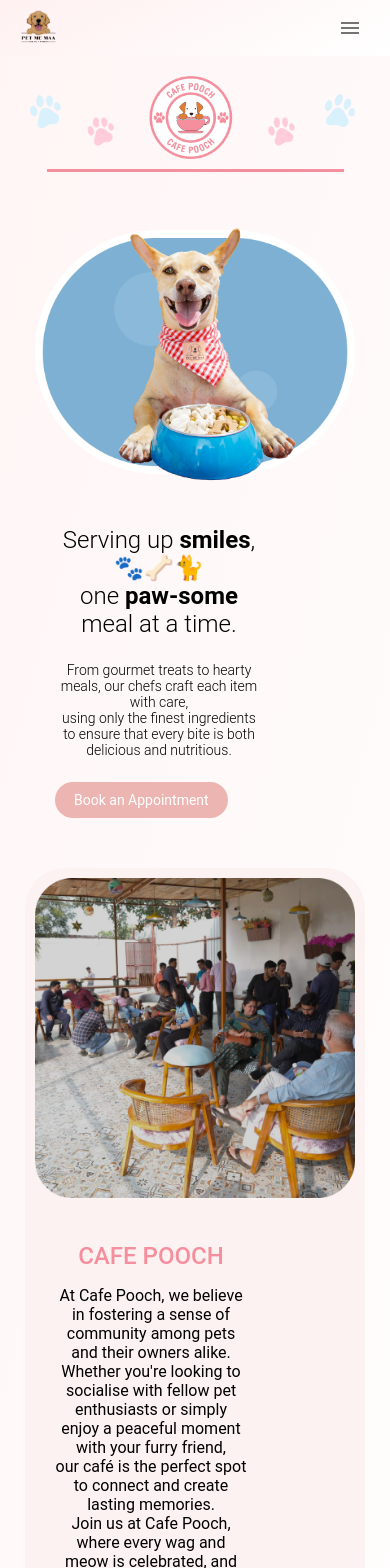
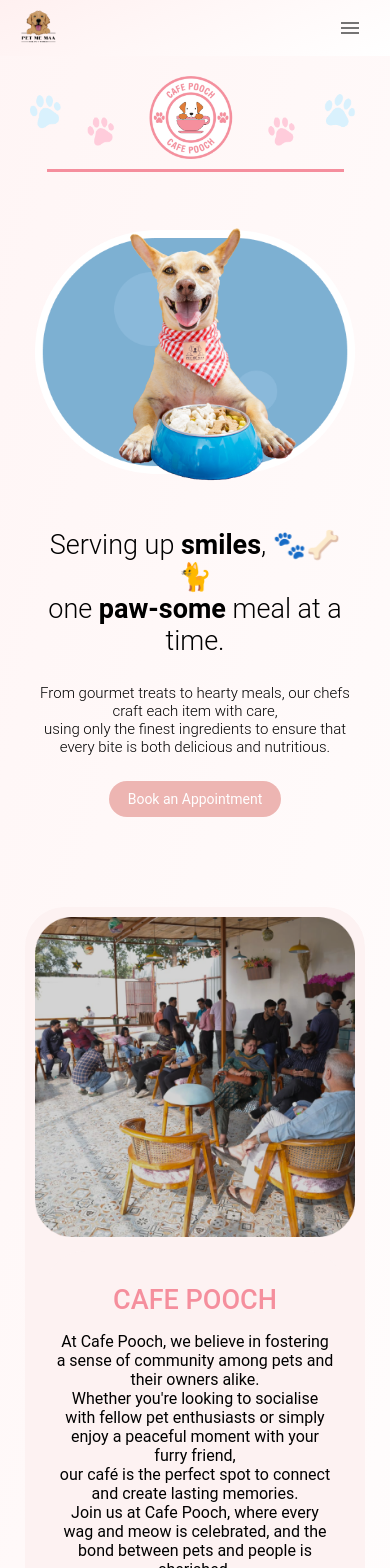
Before and after one commit to dhruvagrawat/Petmemaa.in, a React (Create React App) app: page /cafe in a window 390 px wide. Shown: the top 1568 px of the page. Built offline with nearby package versions, Linux system fonts and the light colour scheme; a web font is replaced by a local one.

Commit message:
modified moble view

```diff
--- a/src/components/Cafe/Cafe.css
+++ b/src/components/Cafe/Cafe.css
@@ -169,6 +169,7 @@
         flex-direction: column;
         padding: 10px;
         margin: 20px 15px;
+        align-items: center;
     }
 
     .img1,
@@ -187,16 +188,19 @@
         margin: 10px;
         padding: 10px;
         text-align: center;
+        align-items: center;
+        width: 100%;
+        justify-content: center;
     }
 
     .heading {
-        font-size: 36px;
+        font-size: 28px;
     }
 
     .textbhead,
     .txinf2,
     .textbhead2 {
-        font-size: 14px;
+        font-size: 15px;
         margin-top: 0;
     }
 
@@ -216,6 +220,7 @@
 
     .inf2 {
         align-items: center;
+        max-width: fit-content;
     }
 
     .widthf3 {
@@ -242,9 +247,6 @@
         max-width: 100%;
         justify-content: center;
     }
-}
-
-@media (max-width: 480px) {
     .img1 {
         width: 100%;
         padding: 10px 0;
@@ -274,10 +276,10 @@
     }
 
     .heading {
-        font-size: 24px;
+        font-size: 27px;
     }
 
     .f2head {
-        font-size: 24px;
+        font-size: 27px;
     }
 }
--- a/src/components/Cafe/Cafe.js
+++ b/src/components/Cafe/Cafe.js
@@ -39,6 +39,7 @@ const Cafe = () => {
 
             </div>
           </div>
+          <br></br>
           <div className='frame2'>
             <div>
               <img src={human} alt='human'></img>
@@ -53,6 +54,7 @@ const Cafe = () => {
               <button className='btn'>Check out Gallery</button>
             </div>
           </div>
+          <br></br>
           <div className='frame1'>
             <div className='widthf3'>
               <p className='heading'>A Spot for <b>You</b> & <br></br>Your <b>Furry Friend</b></p>
@@ -70,6 +72,7 @@ const Cafe = () => {
               <img className='grpdog' src={grpdog} alt='grpdog'></img>
             </div>
           </div>
+          <br></br>
           <div className='img1'>
             <Link className="imgimp" to="/cafe"> {/* Replace '/menu-page' with the path to your target page */}
               <img src={menu} alt="menu" />
@@ -83,6 +86,7 @@ const Cafe = () => {
               </Link>
 
             </div>
+            <br></br>
             <div className='ldoggo'>
               <img className="img1" src={ldog} alt='lastdog'></img>
             </div>
```
